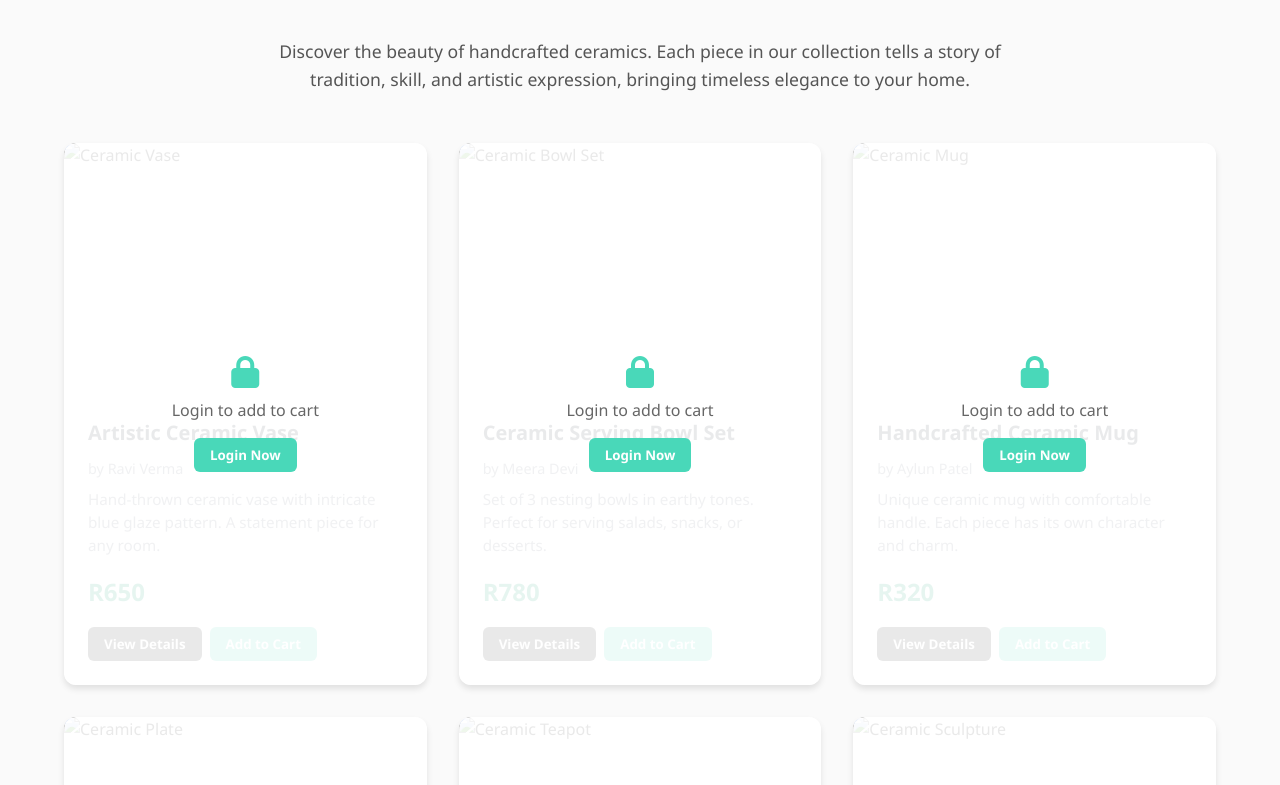
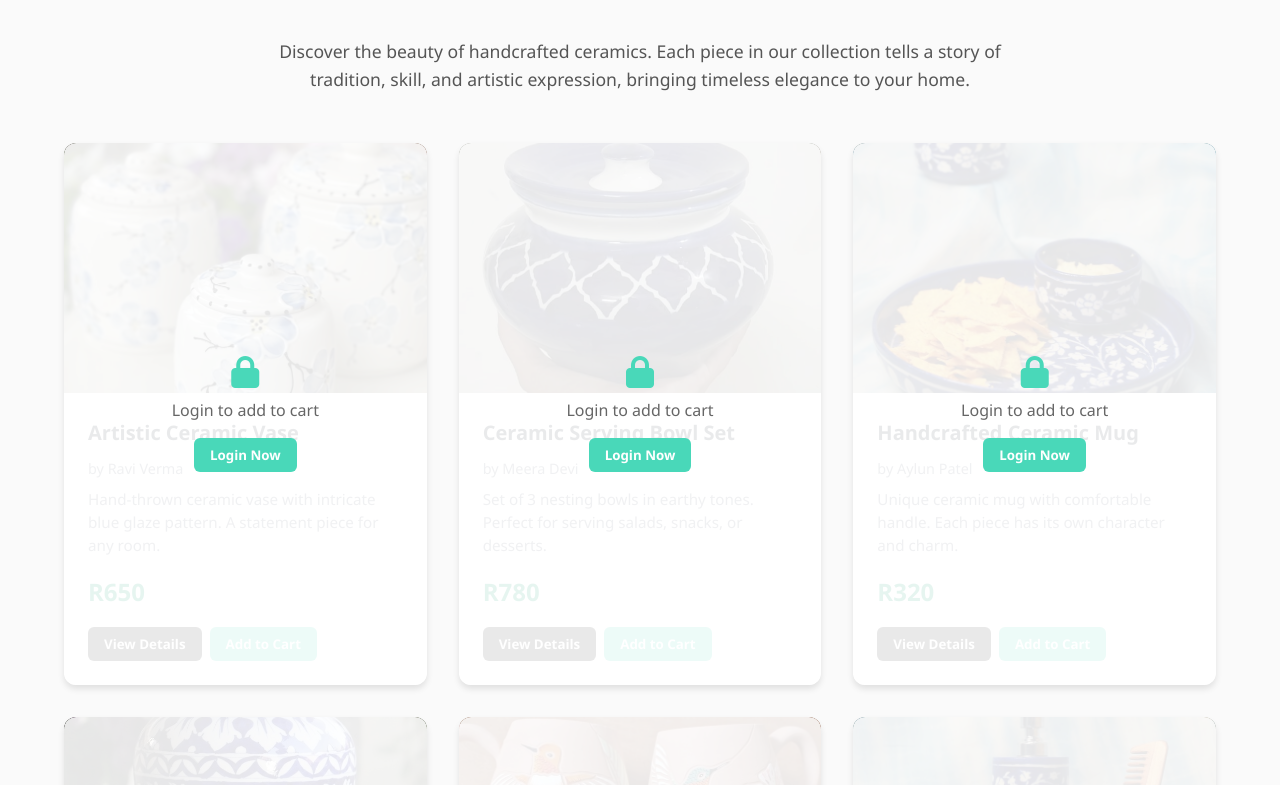
Before and after one commit to Lokaditya999/villagecraft-connect.vercel.app, a website: page index4.html in a window 1280 px wide. Shown: the part 167-952 px from the top of the page. Drawn offline with Linux system fonts and the light colour scheme.

Commit message:
Moved files and fixed image paths

```diff
--- a/index4.html
+++ b/index4.html
@@ -340,7 +340,7 @@
             <!-- Product 1 -->
             <div class="product-card">
                 <div class="product-image">
-                    <img src="images/ceramic1.jpg" alt="Ceramic Vase">
+                    <img src="ceramic1.jpg" alt="Ceramic Vase">
                 </div>
                 <div class="product-info">
                     <h3 class="product-title">Artistic Ceramic Vase</h3>
@@ -357,7 +357,7 @@
             <!-- Product 2 -->
             <div class="product-card">
                 <div class="product-image">
-                    <img src="images/ceramic2.jpg" alt="Ceramic Bowl Set">
+                    <img src="ceramic2.jpg" alt="Ceramic Bowl Set">
                 </div>
                 <div class="product-info">
                     <h3 class="product-title">Ceramic Serving Bowl Set</h3>
@@ -374,7 +374,7 @@
             <!-- Product 3 -->
             <div class="product-card">
                 <div class="product-image">
-                    <img src="images/ceramic3.jpg" alt="Ceramic Mug">
+                    <img src="ceramic3.jpg" alt="Ceramic Mug">
                 </div>
                 <div class="product-info">
                     <h3 class="product-title">Handcrafted Ceramic Mug</h3>
@@ -391,7 +391,7 @@
             <!-- Product 4 -->
             <div class="product-card">
                 <div class="product-image">
-                    <img src="images/ceramic4.jpg" alt="Ceramic Plate">
+                    <img src="ceramic4.jpg" alt="Ceramic Plate">
                 </div>
                 <div class="product-info">
                     <h3 class="product-title">Decorative Ceramic Plate</h3>
@@ -408,7 +408,7 @@
             <!-- Product 5 -->
             <div class="product-card">
                 <div class="product-image">
-                    <img src="images/ceramic19.jpg" alt="Ceramic Teapot">
+                    <img src="ceramic19.jpg" alt="Ceramic Teapot">
                 </div>
                 <div class="product-info">
                     <h3 class="product-title">Ceramic Teapot Set</h3>
@@ -425,7 +425,7 @@
             <!-- Product 6 -->
             <div class="product-card">
                 <div class="product-image">
-                    <img src="images/ceramic20.jpg" alt="Ceramic Sculpture">
+                    <img src="ceramic20.jpg" alt="Ceramic Sculpture">
                 </div>
                 <div class="product-info">
                     <h3 class="product-title">Ceramic Sculpture</h3>
```
